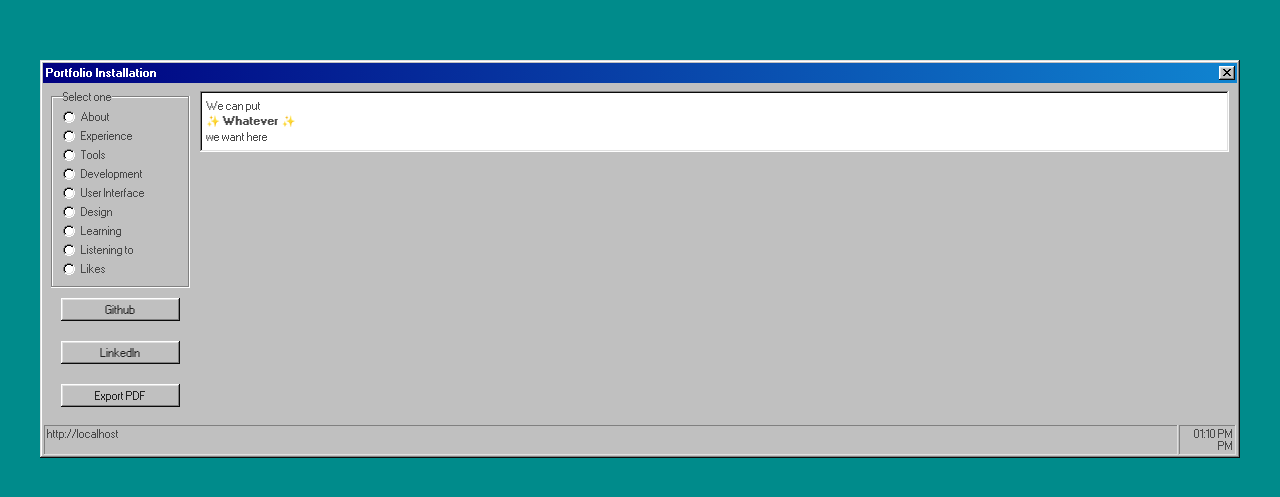
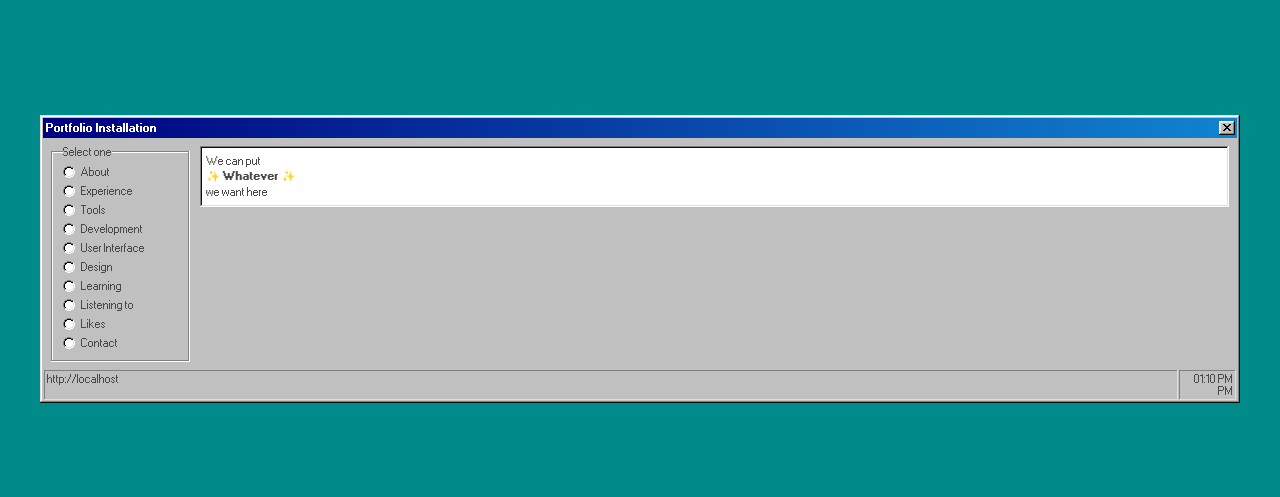
Before and after one commit to haydenismet/windows, a React (Create React App) app in the folder my-app/: page / in a window 1280 px wide. Shown: the part 141-638 px from the top of the page. Built offline with nearby package versions, Linux system fonts and the light colour scheme.

Commit message:
fix and persist contact section between desktop and mobile

```diff
--- a/my-app/src/components/WindowLeft.tsx
+++ b/my-app/src/components/WindowLeft.tsx
@@ -2,7 +2,7 @@ import React from "react";
 
 import WindowLeftDesktop from "./WindowLeftDesktop";
 import WindowLeftMobile from "./WindowLeftMobile";
-import Contact from "./Contact";
+import Contact from "./portfolio_components/Contact";
 function WindowLeft(props: any) {
   return (
     <>
@@ -15,7 +15,7 @@ function WindowLeft(props: any) {
           handleNavClick={props.handleNavClick}
           navClick={props.navClick}
         />
-        <Contact />
+        {/*<Contact />*/}
       </div>
     </>
   );
--- a/my-app/src/components/WindowLeftDesktop.tsx
+++ b/my-app/src/components/WindowLeftDesktop.tsx
@@ -105,6 +105,17 @@ function WindowLeftDesktop(props: any) {
             />
             <label htmlFor="radio-likes">Likes</label>
           </div>
+          <div className="field-row">
+            <input
+              id="radio-contact"
+              type="radio"
+              data-portfolio="contact"
+              name="portfolio-checklist"
+              onClick={props.handleNavClick}
+              checked={props.navClick === "contact"}
+            />
+            <label htmlFor="radio-contact">Contact</label>
+          </div>
         </fieldset>
       </div>
     </>
--- a/my-app/src/components/WindowRight.tsx
+++ b/my-app/src/components/WindowRight.tsx
@@ -1,4 +1,5 @@
-import React, { FC } from "react";
+import React from "react";
+import Contact from "./portfolio_components/Contact";
 import About from "./portfolio_components/About";
 import Design from "./portfolio_components/Design";
 import Development from "./portfolio_components/Development";
@@ -30,6 +31,8 @@ function WindowRight(props: any) {
         return <Listening />;
       case "likes":
         return <Likes />;
+      case "contact":
+        return <Contact />;
       default:
         return <Welcome />;
     }
--- a/my-app/src/styles/App.css
+++ b/my-app/src/styles/App.css
@@ -145,7 +145,7 @@ label {
     margin-right: 0;
   }
 
-  .contact-container {
+  /*.contact-container {
     display: none;
-  }
+  }*/
 }
```
Also changed, not shown: my-app/src/components/portfolio_components/Contact.tsx (renamed from my-app/src/components/Contact.tsx).
